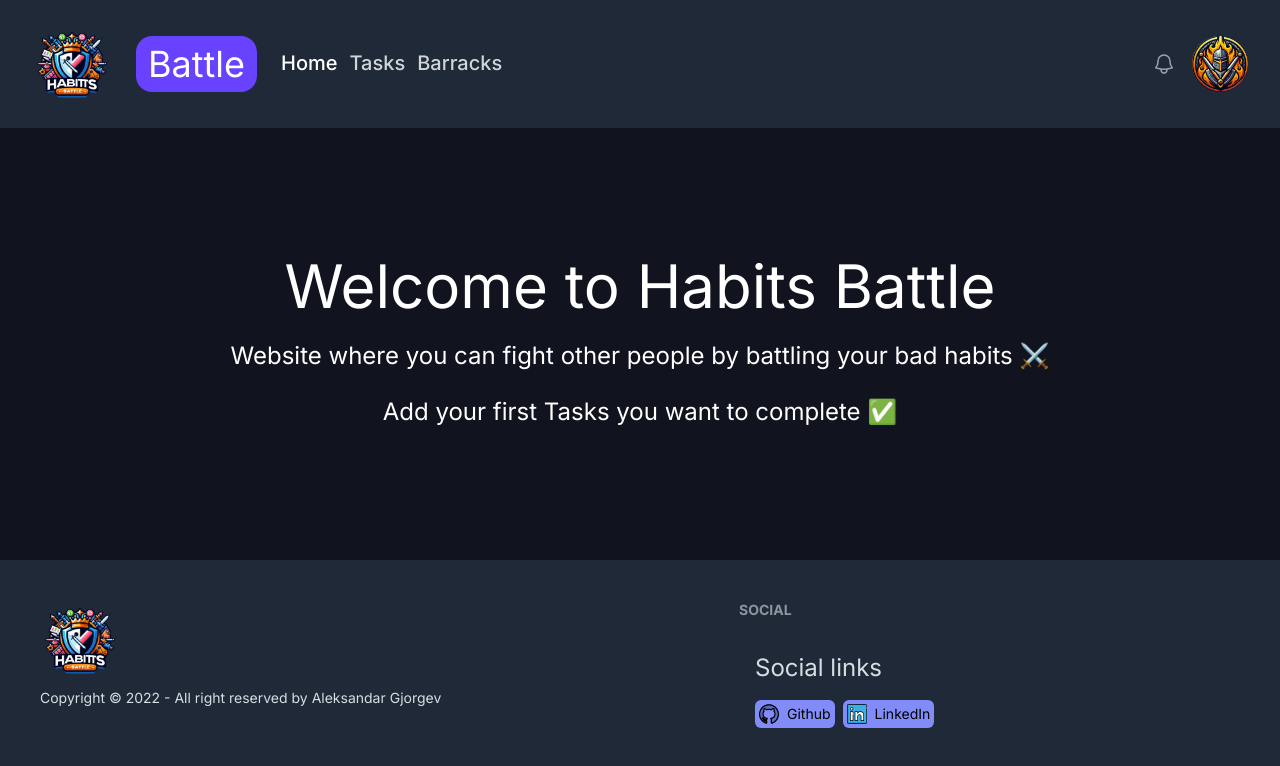
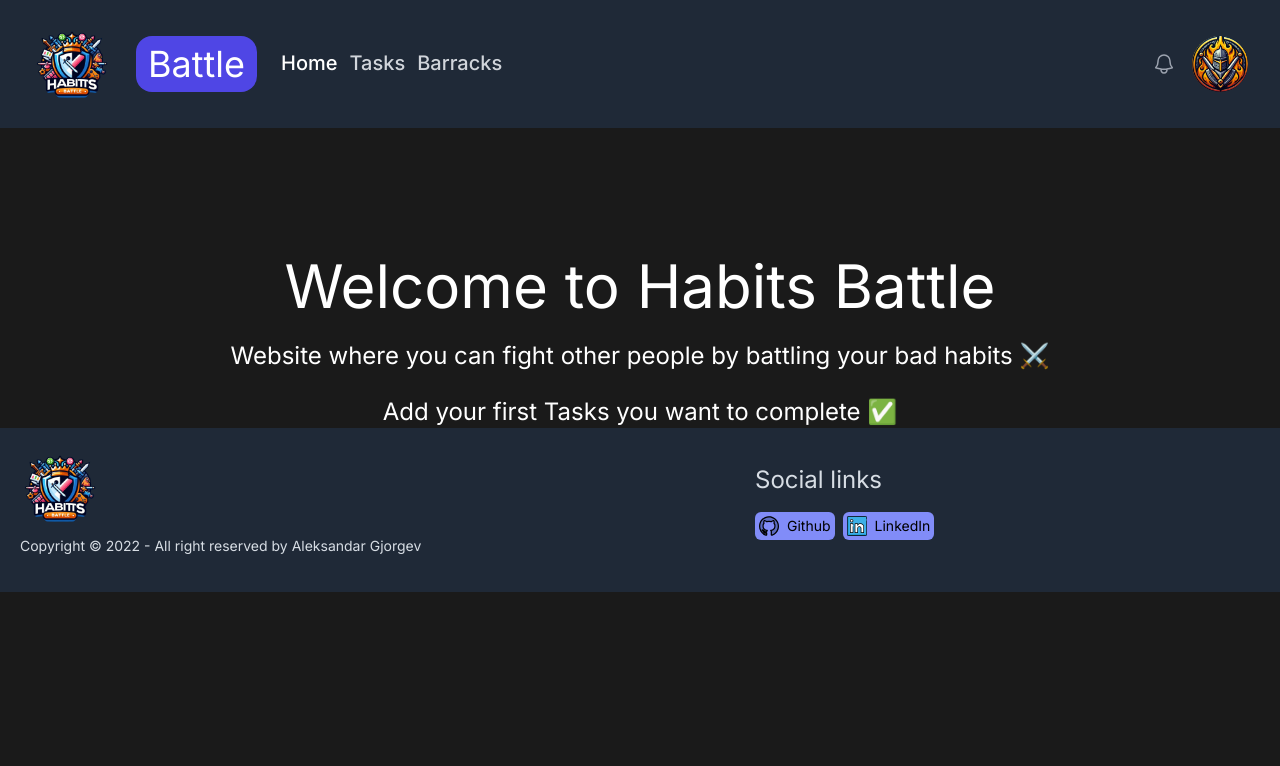
Before and after one commit to AleksandarGjorgev/HabitsBattle, a Next.js app: page / in a window 1280 px wide. Shown: the top 766 px of the page. Built offline with nearby package versions, Linux system fonts and the light colour scheme.

Commit message:
Small changes to createTask, navbar and footer

```diff
--- a/package.json
+++ b/package.json
@@ -12,6 +12,7 @@
     "@headlessui/react": "^2.0.3",
     "@heroicons/react": "^2.1.3",
     "next": "14.2.3",
+    "next-utils": "^0.2.1",
     "react": "^18",
     "react-dom": "^18"
   },
--- a/src/app/components/footer.jsx
+++ b/src/app/components/footer.jsx
@@ -2,13 +2,12 @@
 
 const Footer = () => {
     return (
-        <footer className="footer p-10 bg-gray-800 text-neutral-content fixed bottom-0 left-0 right-0">
+        <footer className="footer h-max p-2 md:p-5 bg-gray-800 text-neutral-content bottom-0 left-0 right-0">
             <aside>
                 <img src="/img/logo_transparent.png" alt="" className="w-20" />
                 <p>Copyright © 2022 - All right reserved by Aleksandar Gjorgev</p>
             </aside>
             <nav>
-                <h6 className="footer-title">Social</h6>
                 <div class="p-4">
                     <p class="md:text-2xl">Social links</p>
                     <ul class="flex">
--- a/src/app/components/navbar.jsx
+++ b/src/app/components/navbar.jsx
@@ -19,7 +19,7 @@ const Navbar = () => {
   const pathname = usePathname();
 
   return (
-    <Disclosure as="nav" className="bg-gray-800">
+    <Disclosure as="nav" className="bg-gray-800 sticky top-0">
       {({ open }) => (
         <>
           <div className="mx-auto max-w-7xl h-32 px-2 sm:px-6 lg:px-8">
@@ -47,7 +47,7 @@ const Navbar = () => {
                   </a>
                 </div>
                 <div className="hidden sm:ml-6 sm:block">
-                  <button className="battle_button text-4xl text-white rounded-2xl px-3 py-2">
+                  <button className="bg-indigo-600 text-4xl text-white rounded-2xl px-3 py-2">
                     Battle
                   </button>
                 </div>
--- a/src/app/globals.css
+++ b/src/app/globals.css
@@ -4,7 +4,7 @@
 
 
 body{
-  background-color: #11131f;
+  background-color: #1a1a1a;
 }
 
 .bg_primary_color{
@@ -26,9 +26,6 @@ body{
 .nav_items:hover:after { transform: scaleX(1); }
 .nav_items:after{  transform-origin:  0% 50%; }
 
-.battle_button{
-  background-color: rgb(104, 66, 255);
-}
 
 /* .item_active{
   transform: translateY(-5px);
--- a/src/app/tasks/CreateTask.tsx
+++ b/src/app/tasks/CreateTask.tsx
@@ -1,19 +1,33 @@
 "use client";
 
-import { useState } from "react";
+import { useState, useEffect } from "react";
 import { useRouter } from "next/navigation";
 
 export default function CreateTask() {
   const [task_type, setTaskType] = useState("");
   const [number, setNumber] = useState(0);
   const [completed, setCompleted] = useState(false);
-
-  const list = ["Eat healthy 🥗", "Exercise 💪🏼",];
+  const [options, setOptions] = useState(["Do you'r homework 📚", "Wake up early ☀️", "Eat healthy 🥗", "Exercise 💪🏼"]);
+  const multipleVariables = ["Eat healthy 🥗", "Exercise 💪🏼"];
 
   const router = useRouter();
 
+  useEffect(() => {
+    const fetchData = async () => {
+      const res = await fetch('http://127.0.0.1:8090/api/collections/tasks/records?page=1&perPage=1000');
+      const data = await res.json();
+      const types = data?.items?.map((task: any) => task.task_type);
+      setOptions(options.filter((option) => !types.includes(option)));
+    };
+    fetchData();
+  }, []);
+
   const create = async (e) => {
     e.preventDefault();
+
+    if (!options.includes(task_type)) {
+      return;
+    }
 
     await fetch("http://127.0.0.1:8090/api/collections/tasks/records", {
       method: "POST",
@@ -26,7 +40,7 @@ export default function CreateTask() {
         completed,
       }),
     });
-
+    location.reload();
     router.refresh();
   };
 
@@ -43,22 +57,14 @@ export default function CreateTask() {
             className="mt-1 block w-full p-2 border border-gray-700 rounded-md bg-gray-900 text-white focus:border-indigo-500 focus:ring focus:ring-indigo-500 focus:ring-opacity-50"
           >
             <option value="" disabled>Select an option</option>
-            <option value="Wake up early ☀️">Wake up early ☀️</option>
-            <option value="Do you'r homework 📚">Do you'r homework 📚</option>
-            <option value="Eat healthy 🥗">Eat healthy 🥗</option>
-            <option value="Exercise 💪🏼">Exercise 💪🏼</option>
+            {options.map((option) => (
+              <option key={option} value={option}>{option}</option>
+            ))}
           </select>
         </div>
 
-        {list.includes(task_type) && (
-          <div>{/*
-            <label
-              className="block text-sm font-medium text-gray-300 text-center"
-              htmlFor="number"
-            >
-              Count
-            </label> */}
-
+        {multipleVariables.includes(task_type) && (
+          <div>
             <div className="text-white w-full flex justify-between text-sm px-2">
               <span>0</span>
               <span>1</span>
--- a/src/app/tasks/page.tsx
+++ b/src/app/tasks/page.tsx
@@ -21,15 +21,15 @@ export default async function WelcomPage(){
 
     return(
 
-        <div className="space-y-8">
-            <h1 className="text-3xl font-bold text-white text-center">Tasks</h1>
+        <div className="">
+            <CreateTask />
+            <h1 className="text-3xl font-bold text-white ml-2">Tasks</h1>
             <div className="w-max">
 
             {tasks?.map((task) => {
                 return <Task key={task.id} task={task} />;
             })}
             </div>
-            <CreateTask />
         </div>
     );
 }
@@ -40,7 +40,7 @@ function Task({ task }: any){
     return (
             <div className="card-body flex-row p-6 bg-gray-800 rounded-lg shadow-md mt-4">
                 <div className="flex-1 text-white font-bold">{task_type}</div>
-                    <input type="checkbox" className="checkbox checkbox-primary checkbox-lg border-2 ml-12" />
+                <input type="checkbox" className="checkbox checkbox-lg border-indigo-800 checked:border-indigo-600 border-2 [--chkbg:theme(colors.indigo.600)]" />
             </div>
     );
 }
```
Also changed, not shown: 1 other file (tests, documents, lock files or other folders).
